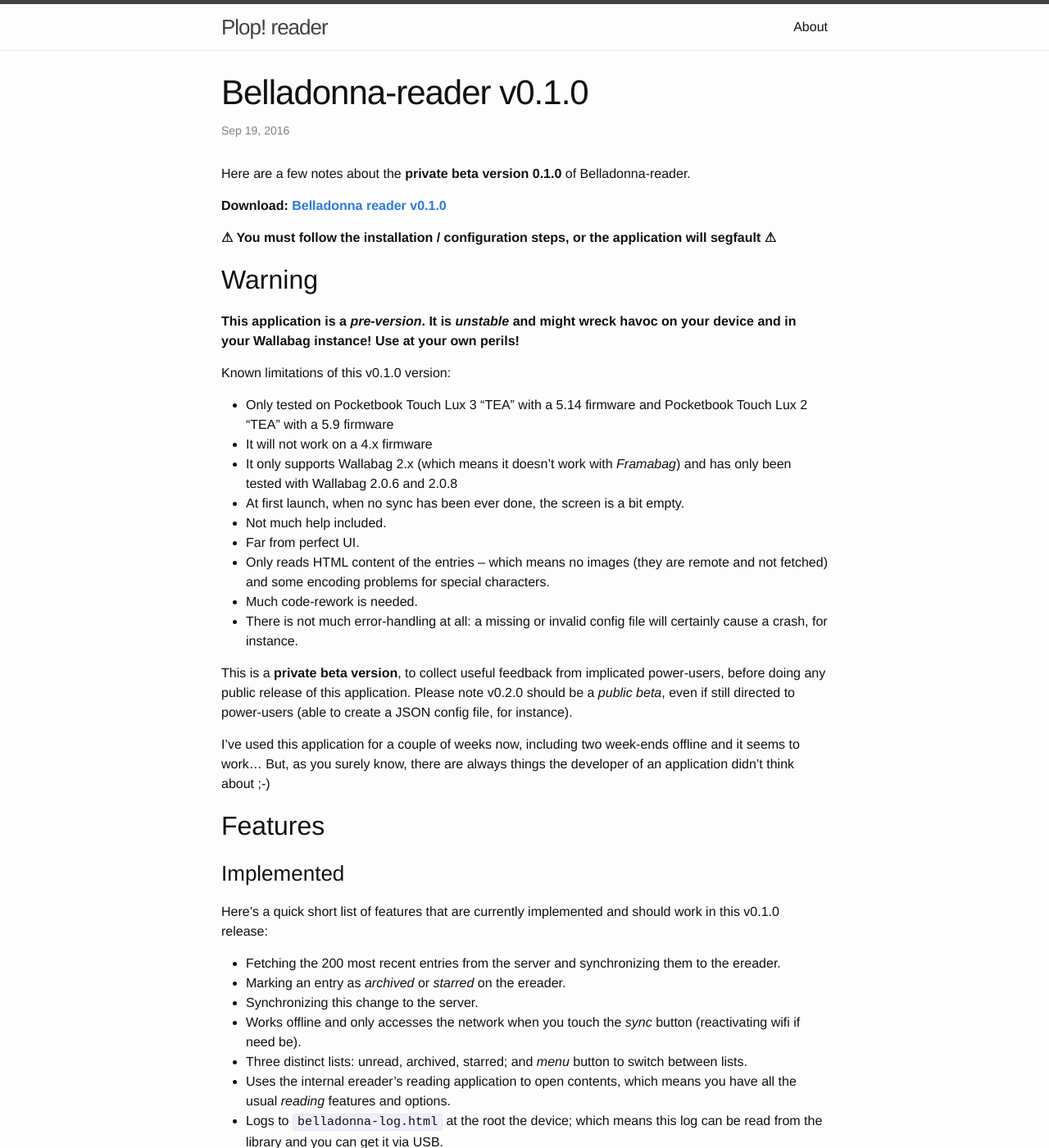
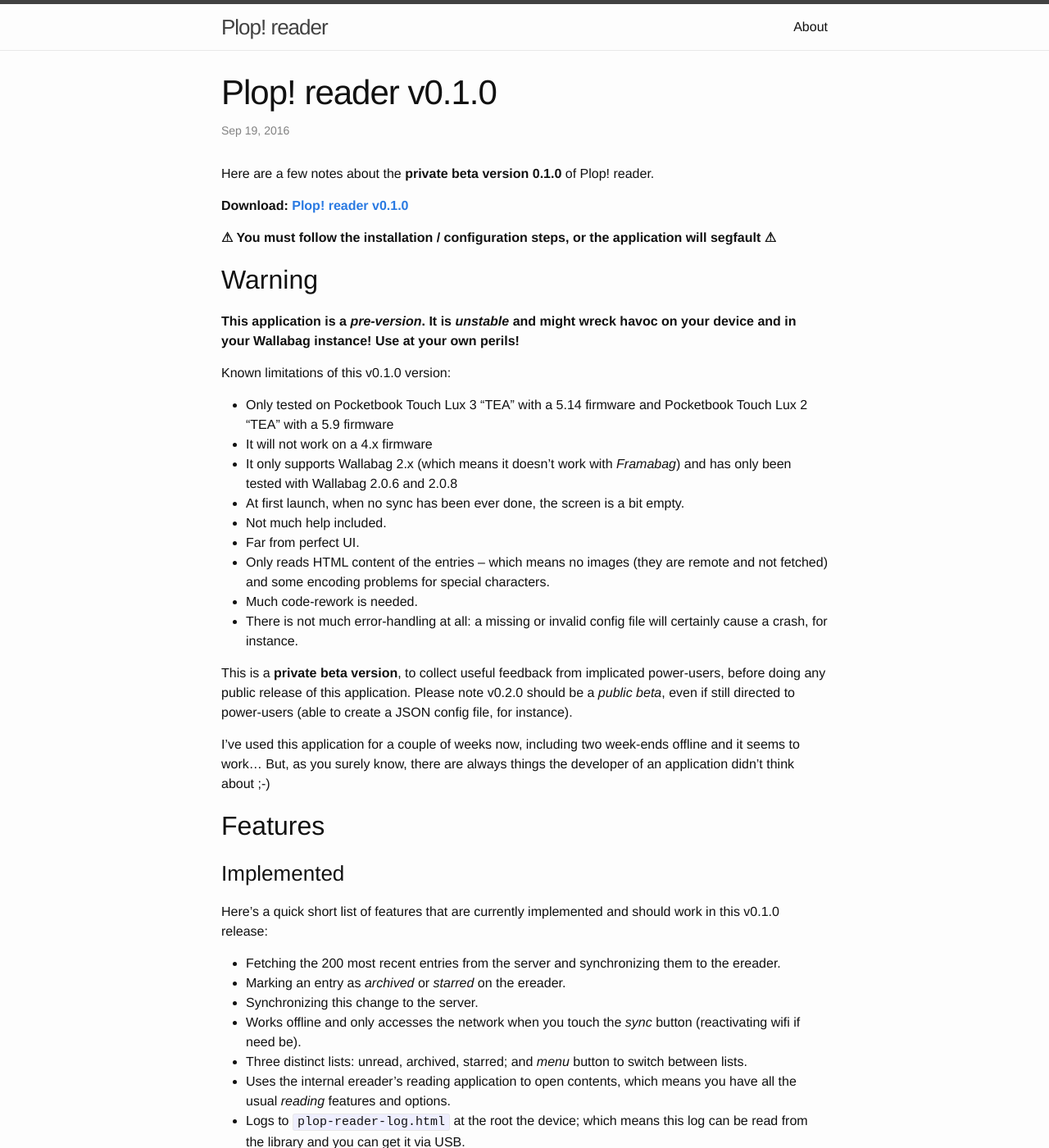
Before and after one commit to pmartin/plop-reader, a Jekyll site: the page built from docs/_posts/2016-09-19-install-v0.1.0.md, in a window 1280 px wide and 1400 px high. Shown: the whole window at 82% size. Built offline with Jekyll 4.4.1, drawn with Linux system fonts in a browser that asks for light colours; some of the changed text lies outside the part shown.

Commit message:
site: rename in first post

````diff
--- a/docs/_posts/2016-09-19-install-v0.1.0.md
+++ b/docs/_posts/2016-09-19-install-v0.1.0.md
@@ -1,12 +1,12 @@
 ---
 layout: post
-title:  "Belladonna-reader v0.1.0"
+title:  "Plop! reader v0.1.0"
 date:   2016-09-19
 ---
 
-Here are a few notes about the **private beta version 0.1.0** of Belladonna-reader.
+Here are a few notes about the **private beta version 0.1.0** of Plop! reader.
 
-**Download: [Belladonna reader v0.1.0](http://extern.pascal-martin.fr/belladonna-reader/v0.1.0/belladonna.app)**
+**Download: [Plop! reader v0.1.0](http://extern.pascal-martin.fr/plop-reader/v0.1.0/Plop! reader.app)**
 
 **⚠ You must follow the installation / configuration steps, or the application will segfault ⚠**
 
@@ -43,25 +43,25 @@
  * Works offline and only accesses the network when you touch the *sync* button (reactivating wifi if need be).
  * Three distinct lists: unread, archived, starred; and *menu* button to switch between lists.
  * Uses the internal ereader's reading application to open contents, which means you have all the usual *reading* features and options.
- * Logs to `belladonna-log.html` at the root the device; which means this log can be read from the library and you can get it via USB.
+ * Logs to `plop-reader-log.html` at the root the device; which means this log can be read from the library and you can get it via USB.
 
 
 ### Not implemented, but planned
 
-Many things are not implemented yet, but are planned for (several) future versions. Most of them are tracked as [issues on github](https://github.com/pmartin/belladonna-reader/issues).
+Many things are not implemented yet, but are planned for (several) future versions. Most of them are tracked as [issues on github](https://github.com/pmartin/plop-reader/issues).
 
 
 ## Installing and configuring the application
 
 ### Send the application to the device
 
-After connecting the ereader to your computer with an USB cable, you must send the `belladonna.app` file to the ereader, in `/applications/` :
+After connecting the ereader to your computer with an USB cable, you must send the `Plop! reader.app` file to the ereader, in `/applications/` :
 
 ![The 'application' directory](/images/v0.1.0/directory-application.png)
 
 It will then be visible in the applications drawer of the ereader:
 
-!["Belladonna" in the applications drawer](/images/v0.1.0/screenshot-10-applications-drawer.png)
+!["Plop! reader" in the applications drawer](/images/v0.1.0/screenshot-10-applications-drawer.png)
 
 
 ### Configuration file
@@ -94,7 +94,7 @@
 }
 ```
 
-After connecting your ereader to your computer with an USB cable, you must send this `config.json` file to the ereader, in `/system/share/belladonna` (you might have to create that last directory):
+After connecting your ereader to your computer with an USB cable, you must send this `config.json` file to the ereader, in `/system/share/plop-reader` (you might have to create that last directory):
 
 ![The 'application' directory](/images/v0.1.0/directory-system-share.png)
 
@@ -144,7 +144,7 @@
 
 If you experience problems, two options:
 
- * Check the [existing issues](https://github.com/pmartin/belladonna-reader/issues) on github and create one if needed (and if the project is not private anymore)
+ * Check the [existing issues](https://github.com/pmartin/plop-reader/issues) on github and create one if needed (and if the project is not private anymore)
  * Send me a mail ;-)
 
 In any case: feel free to send me a mail even if you don't run into troubles. I'm really interested by the opinion of some power-users of wallabag, especially if you've used this app in *real conditions* for a few days!
````
